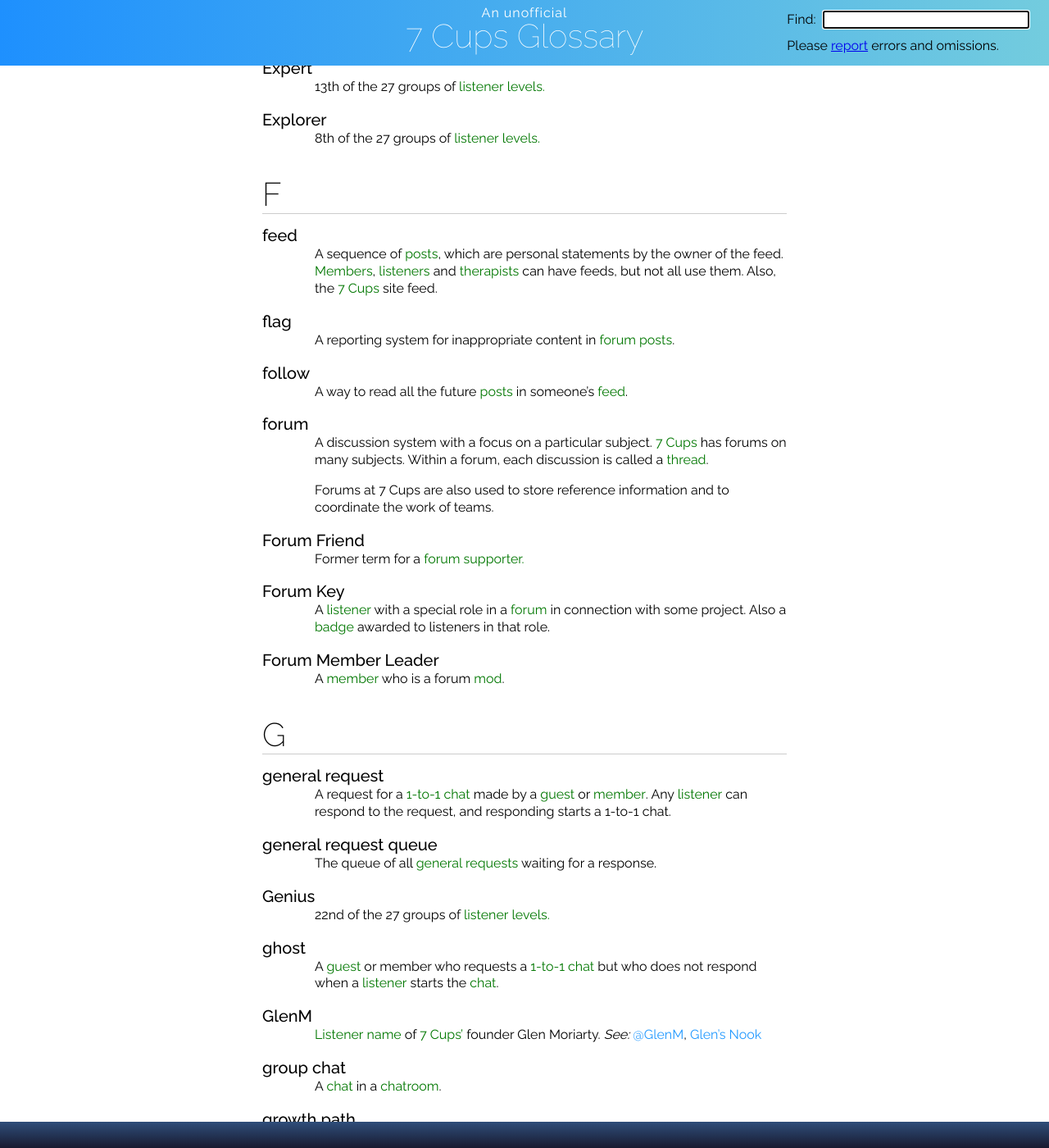
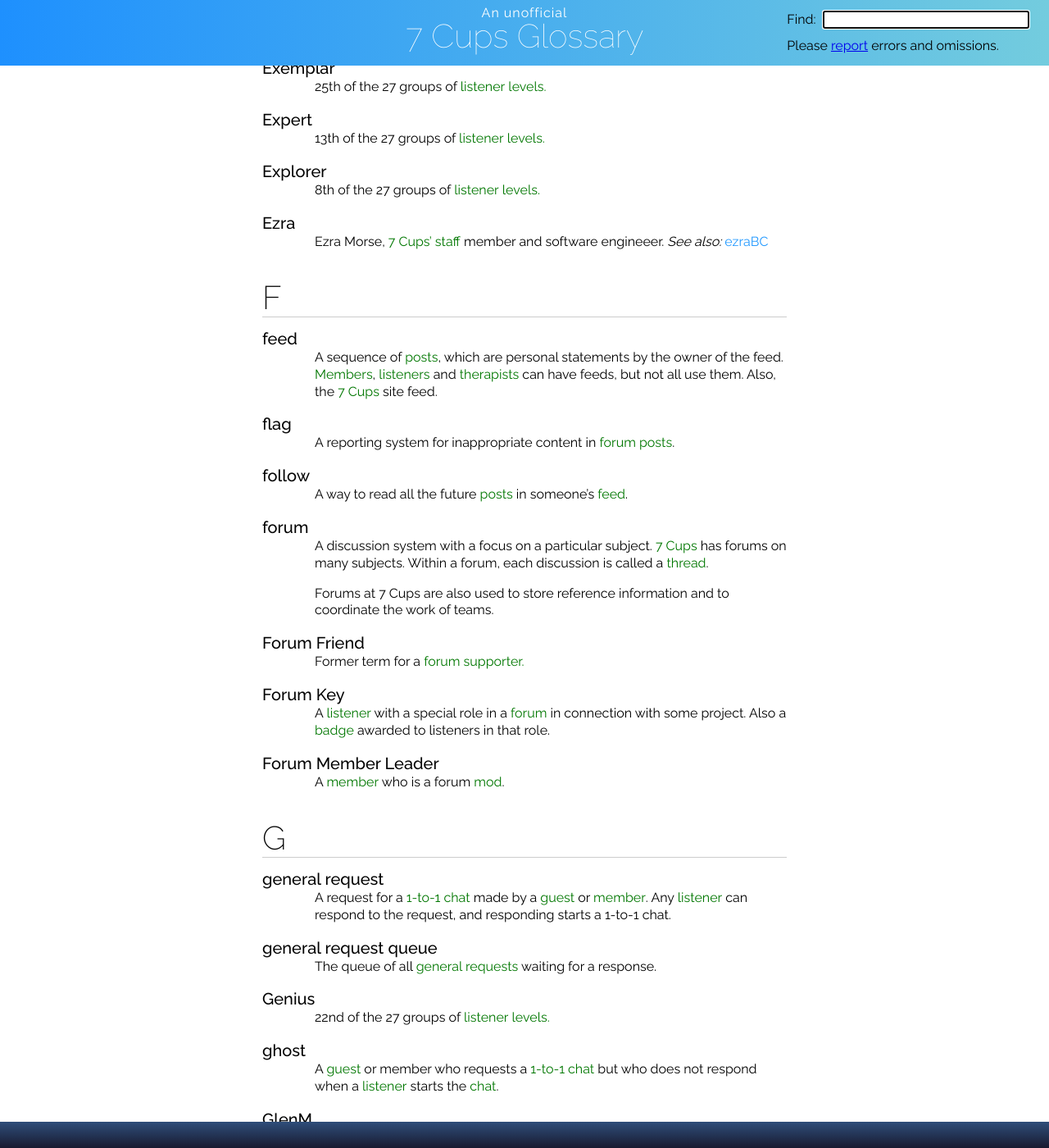
Before and after one commit to RarelyCharlie/rarelycharlie.github.io, a Jekyll site: the page built from glossary.md, in a window 1280 px wide and 1400 px high, scrolled down 6563 px. Shown: the whole window at 82% size. Built offline with Jekyll 4.4.1, drawn with Linux system fonts in a browser that asks for light colours; some of the changed text lies outside the part shown.

Commit message:
various updates

```diff
--- a/glossary.md
+++ b/glossary.md
@@ -203,6 +203,9 @@ To turn an ~~account~~ off temporarily so that its ~~name~~ becomes ~~Unknown~~,
 # Determined Treads
 9th of the twenty groups of ~~member~~ ~~levels./level~~
 
+# DevTeam
+A ~~listener~~ ~~name~~ reserved for use by ~~7 Cups'~~ development team.
+
 # Discoverer
 9th of the 27 groups of ~~listener~~ ~~levels./level~~
 
@@ -238,6 +241,9 @@ Eastern Standard Time, the local time on the Eastern coast of the United States,
 
 # Explorer
 8th of the 27 groups of ~~listener~~ ~~levels./level~~
+
+# Ezra
+Ezra Morse, ~~7 Cups'/7 Cups~~ ~~staff~~ member and software engineeer. _See also:_ [ezraBC](http://www.7cups.com/@EzraBC)
 
 
 ## F
@@ -281,7 +287,7 @@ The queue of all ~~general requests/general request~~ waiting for a response.
 A ~~guest~~ or member who requests a ~~1-to-1 chat~~ but who does not respond when a ~~listener~~ starts the ~~chat~~.
 
 # GlenM
-~~Listener/listener~~ ~~name~~ of ~~7 Cups'/7 Cups~~ founder Glen Moriarty. _See:_ [@GlenM](http://7cups.com/@GlenM), [Glen's Nook](http://www.7cups.com/forum/GlensNook_84)
+~~Listener/listener~~ ~~name~~ of ~~7 Cups'/7 Cups~~ founder and CEO Glen Moriarty. _See:_ [@GlenM](http://7cups.com/@GlenM), [Glen's Nook](http://www.7cups.com/forum/GlensNook_84)
 
 # group chat
 A ~~chat~~ in a ~~chatroom~~.
@@ -720,7 +726,7 @@ Thinking Space. A ~~chatroom~~ where certain topics that are not allowed in othe
 ~~Listener twin/listener twin~~.
 
 # Twisha
-~~Listener/listener~~ ~~name~~ of ~~7 Cups'/7 Cups~~ ~~staff~~ member Twisha Anand. _See:_ [@Twisha](http://7cups.com/@Twisha)
+~~Member~~ ~~name~~ of ~~7 Cups'/7 Cups~~ ~~staff~~ member and director of operations, Twisha Anand. _See:_ [@Twisha](http://7cups.com/@Twisha)
 
 
 ## U
```
